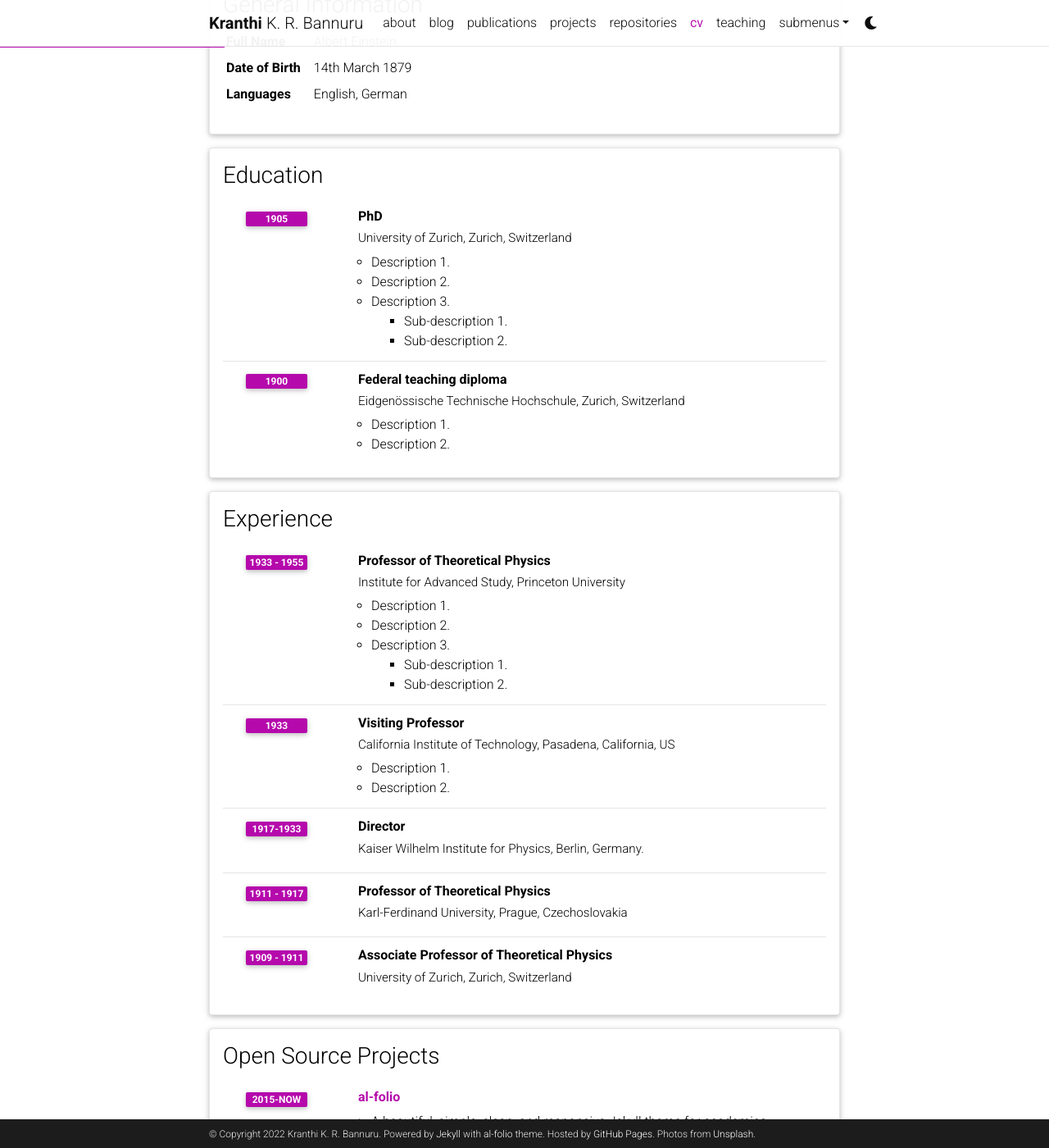
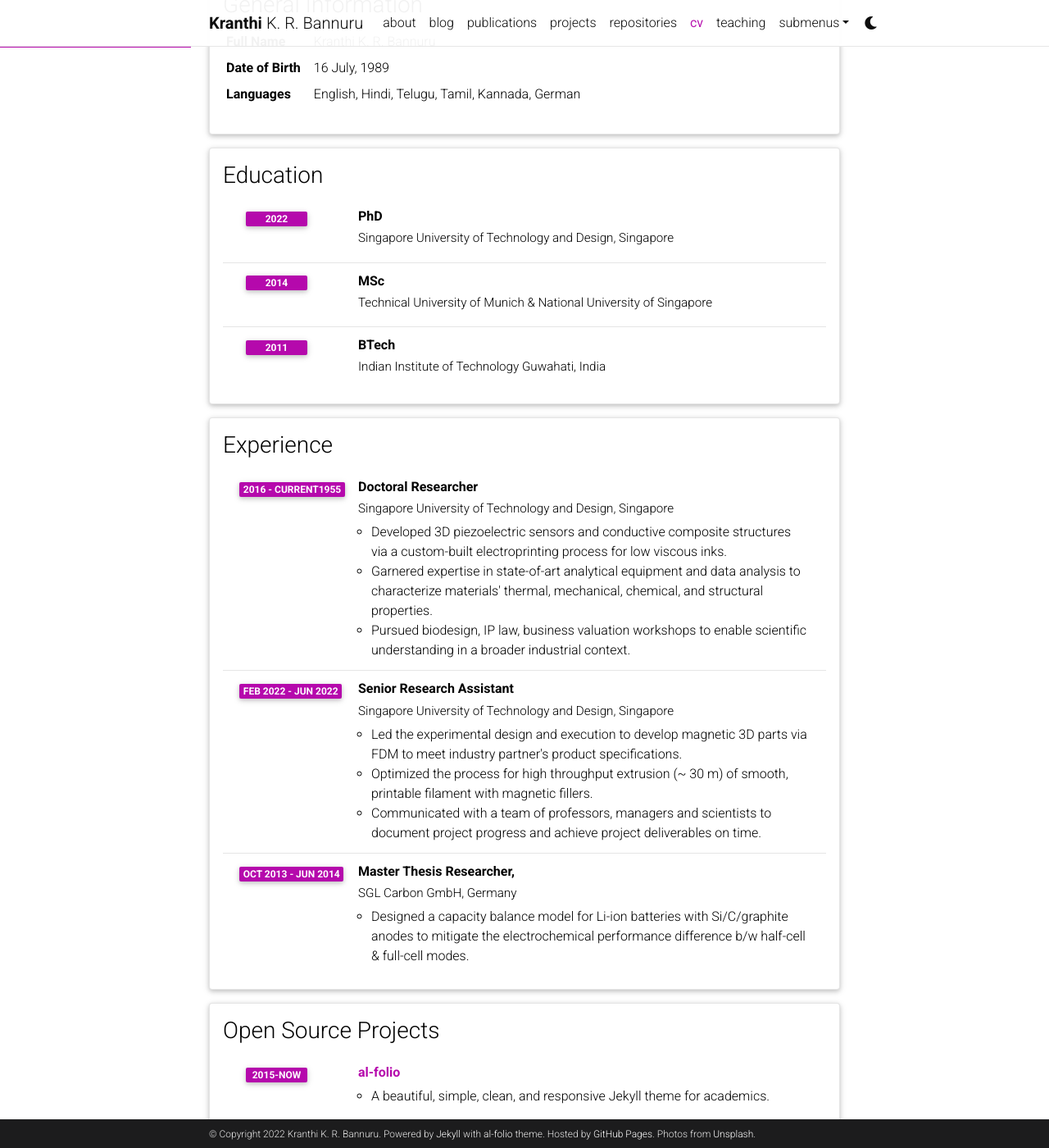
Before and after one commit to kbannuru/kbannuru_alfolio_v1.github.io, a Jekyll site: the page built from _pages/cv.md, in a window 1280 px wide and 1400 px high, scrolled down 213 px. Shown: the whole window at 82% size. Built offline with Jekyll 4.4.1, drawn with Linux system fonts in a browser that asks for light colours; comment, search, counter and statistics services are not loaded; a style sheet for code colours, icons or effects is not loaded; some of the changed text lies outside the part shown.

Commit message:
Update cv.yml

```diff
--- a/_data/cv.yml
+++ b/_data/cv.yml
@@ -2,64 +2,70 @@
   type: map
   contents:
     - name: Full Name
-      value: Albert Einstein
+      value: Kranthi K. R. Bannuru
     - name: Date of Birth
-      value: 14th March 1879
+      value: 16 July, 1989
     - name: Languages
-      value: English, German
+      value: English, Hindi, Telugu, Tamil, Kannada, German
 
 - title: Education
   type: time_table
   contents:
     - title: PhD
-      institution: University of Zurich, Zurich, Switzerland
-      year: 1905
-      description:
-        - Description 1.
-        - Description 2.
-        - title: Description 3.
-          contents:
-            - Sub-description 1.
-            - Sub-description 2.
-    - title: Federal teaching diploma
-      institution: Eidgenössische Technische Hochschule, Zurich, Switzerland
-      year: 1900
-      description:
-        - Description 1.
-        - Description 2.
+      institution: Singapore University of Technology and Design, Singapore
+      year: 2022
+#       description:
+#         - Description 1.
+#         - Description 2.
+#         - title: Description 3.
+#           contents:
+#             - Sub-description 1.
+#             - Sub-description 2.
+    - title: MSc
+      institution: Technical University of Munich & National University of Singapore
+      year: 2014
+#       description:
+#         - Description 1.
+#         - Description 2.
+
+    - title: BTech
+      institution: Indian Institute of Technology Guwahati, India
+      year: 2011
+#       description:
+#         - Description 1.
+#         - Description 2.
 
 - title: Experience
   type: time_table
   contents:
-    - title: Professor of Theoretical Physics
-      institution: Institute for Advanced Study, Princeton University
-      year: 1933 - 1955
+    - title: Doctoral Researcher
+      institution: Singapore University of Technology and Design, Singapore
+      year: 2016 - current1955
       description:
-        - Description 1.
-        - Description 2.
-        - title: Description 3.
-          contents:
-            - Sub-description 1.
-            - Sub-description 2.
-    - title: Visiting Professor
-      institution: California Institute of Technology, Pasadena, California, US
-      year: 1933
+          - Developed 3D piezoelectric sensors and conductive composite structures via a custom-built electroprinting process for low viscous inks.
+          - Garnered expertise in state-of-art analytical equipment and data analysis to characterize materials' thermal, mechanical, chemical, and structural properties.
+          - Pursued biodesign, IP law, business valuation workshops to enable scientific understanding in a broader industrial context.
+
+#         - Description 1.
+#         - Description 2.
+#         - title: Description 3.
+#           contents:
+#             - Sub-description 1.
+#             - Sub-description 2.
+
+    - title: Senior Research Assistant
+      institution: Singapore University of Technology and Design, Singapore
+      year: Feb 2022 - Jun 2022
       description:
-        - Description 1.
-        - Description 2.
+          - Led the experimental design and execution to develop magnetic 3D parts via FDM to meet industry partner's product specifications.
+          - Optimized the process for high throughput extrusion (~ 30 m) of smooth, printable filament with magnetic fillers.
+          - Communicated with a team of professors, managers and scientists to document project progress and achieve project deliverables on time.
 
-    - title: Director
-      institution: Kaiser Wilhelm Institute for Physics, Berlin, Germany.
-      year: 1917-1933
-
-    - title: Professor of Theoretical Physics
-      institution: Karl-Ferdinand University, Prague, Czechoslovakia
-      year: 1911 - 1917
+    - title: Master Thesis Researcher,
+      institution: SGL Carbon GmbH, Germany
+      year: Oct 2013 - Jun 2014
       description:
-
-    - title: Associate Professor of Theoretical Physics
-      institution: University of Zurich, Zurich, Switzerland
-      year: 1909 - 1911
+          - Designed a capacity balance model for Li-ion batteries with Si/C/graphite anodes to mitigate the electrochemical performance difference b/w half-cell & full-cell modes.
 
 - title: Open Source Projects
   type: time_table
@@ -71,25 +77,52 @@
 - title: Honors and Awards
   type: time_table
   contents:
-    - year: 1921
+    - year: 2018
       items:
-        - Nobel Prize in Physics
-        - Matteucci Medal
-    - year: 2029
+        - Student service award, Singapore University of Technology and Design
+#         - Nobel Prize in Physics
+#         - Matteucci Medal
+    - year: 2016
       items:
-        - Max Planck Medal
+        - President's graduate fellowship for SUTD PhD program
+    - year: 2012
+      items:
+        - Industrial scholarship fully sponsored by BASF (Germany) for masters
 
-- title: Academic Interests
-  type: nested_list
+    - year: 2007
+      items:
+        - Merit scholarship for academic excellence at IIT Guwahati
+
+- title: Positions
+  type: time_table
   contents:
-    - title: Topic 1.
+    - year: 2017 - 2018
       items:
-        - Description 1.
-        - Description 2.
-    - title: Topic 2.
+        - Events director & mentor, Graduate Student Association of SUTD
+    - year: 2017
       items:
-        - Description 1.
-        - Description 2.
+        - Delegate, University Scholars Leadership Symposium, Humanitarian affairs UK at the United Nations centre in Thailand
+    - year: 2015 - 2016
+      items:
+        - Education outreach, content developer and teaching pre-university students in India
+    - year: 2014
+      items:
+        - Global Internship Program with AIESEC - a global NGO fostering youth leadership
+    - year: 2010
+      items:
+        - Organizing member, Team Alcheringa - annual cultural festival of IIT Guwahati
+
+# - title: Academic Interests
+#   type: nested_list
+#   contents:
+#     - title: Topic 1.
+#       items:
+#         - Description 1.
+#         - Description 2.
+#     - title: Topic 2.
+#       items:
+#         - Description 1.
+#         - Description 2.
 
 - title: Other Interests
   type: list
```
